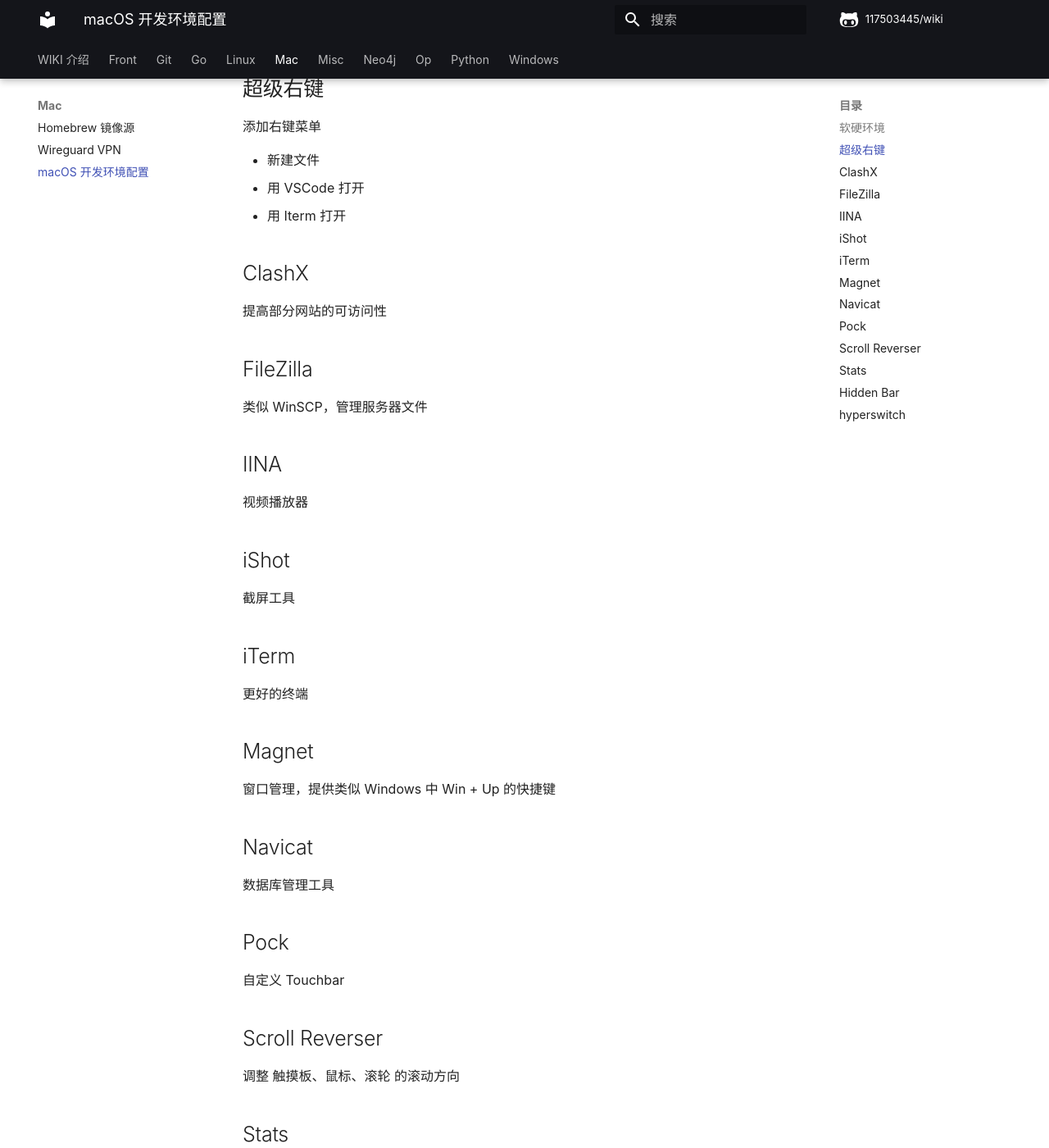
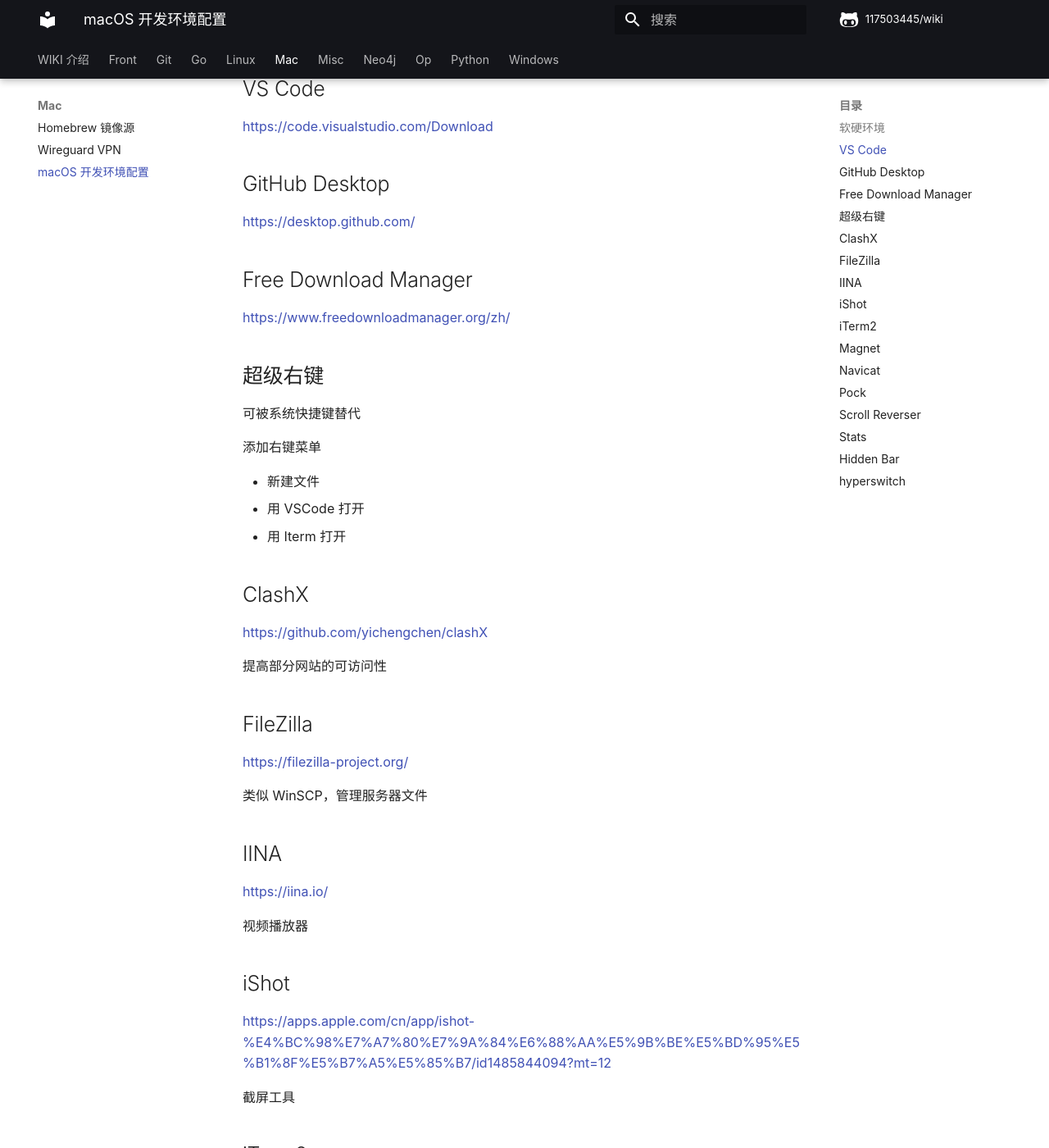
Before and after one commit to 117503445/wiki, an MkDocs documentation site: the page built from docs/mac/macOS 开发环境配置.md, in a window 1280 px wide and 1400 px high, scrolled down 295 px. Shown: the whole window at 82% size. Built offline with MkDocs 1.6.1 and Material for MkDocs 9.7.7, drawn with Linux system fonts in a browser that asks for light colours; some web fonts are replaced; comment, search, counter and statistics services are not loaded; some of the changed text lies outside the part shown.

Commit message:
Update macOS 开发环境配置.md

```diff
--- a/docs/mac/macOS 开发环境配置.md
+++ b/docs/mac/macOS 开发环境配置.md
@@ -6,7 +6,21 @@ MacBook Pro(13-inch, M1, 2020) 8/256
 
 macOS Big Sur 11.6
 
+## VS Code
+
+<https://code.visualstudio.com/Download>
+
+## GitHub Desktop
+
+<https://desktop.github.com/>
+
+## Free Download Manager
+
+<https://www.freedownloadmanager.org/zh/>
+
 ## 超级右键
+
+可被系统快捷键替代
 
 添加右键菜单
 
@@ -16,50 +30,72 @@ macOS Big Sur 11.6
 
 ## ClashX
 
+<https://github.com/yichengchen/clashX>
+
 提高部分网站的可访问性
 
 ## FileZilla
+
+<https://filezilla-project.org/>
 
 类似 WinSCP，管理服务器文件
 
 ## IINA
 
+<https://iina.io/>
+
 视频播放器
 
 ## iShot
 
+<https://apps.apple.com/cn/app/ishot-%E4%BC%98%E7%A7%80%E7%9A%84%E6%88%AA%E5%9B%BE%E5%BD%95%E5%B1%8F%E5%B7%A5%E5%85%B7/id1485844094?mt=12>
+
 截屏工具
 
-## iTerm
+## iTerm2
+
+<https://iterm2.com/downloads.html>
 
 更好的终端
 
 ## Magnet
 
+<https://www.macwk.com/soft/magnet>
+
 窗口管理，提供类似 Windows 中 Win + Up 的快捷键
 
 ## Navicat
+
+<https://www.macwk.com/soft/navicat-premium>
 
 数据库管理工具
 
 ## Pock
 
+<https://www.macwk.com/soft/pock>
+
 自定义 Touchbar
 
 ## Scroll Reverser
+
+<https://pilotmoon.com/scrollreverser/>
 
 调整 触摸板、鼠标、滚轮 的滚动方向
 
 ## Stats
 
+<https://github.com/exelban/stats>
+
 给功能栏添加 CPU占用显示 等功能
 
 ## Hidden Bar
+
+<https://apps.apple.com/us/app/hidden-bar/id1452453066?mt=12>
 
 将功能栏中不常用的图标隐藏起来
 
 ## hyperswitch
 
+<https://macwk.com/soft/hyperswitch>
+
 cmd + tab 时，隐藏不活跃的窗口。
-
-<https://macwk.com/soft/hyperswitch>
```
